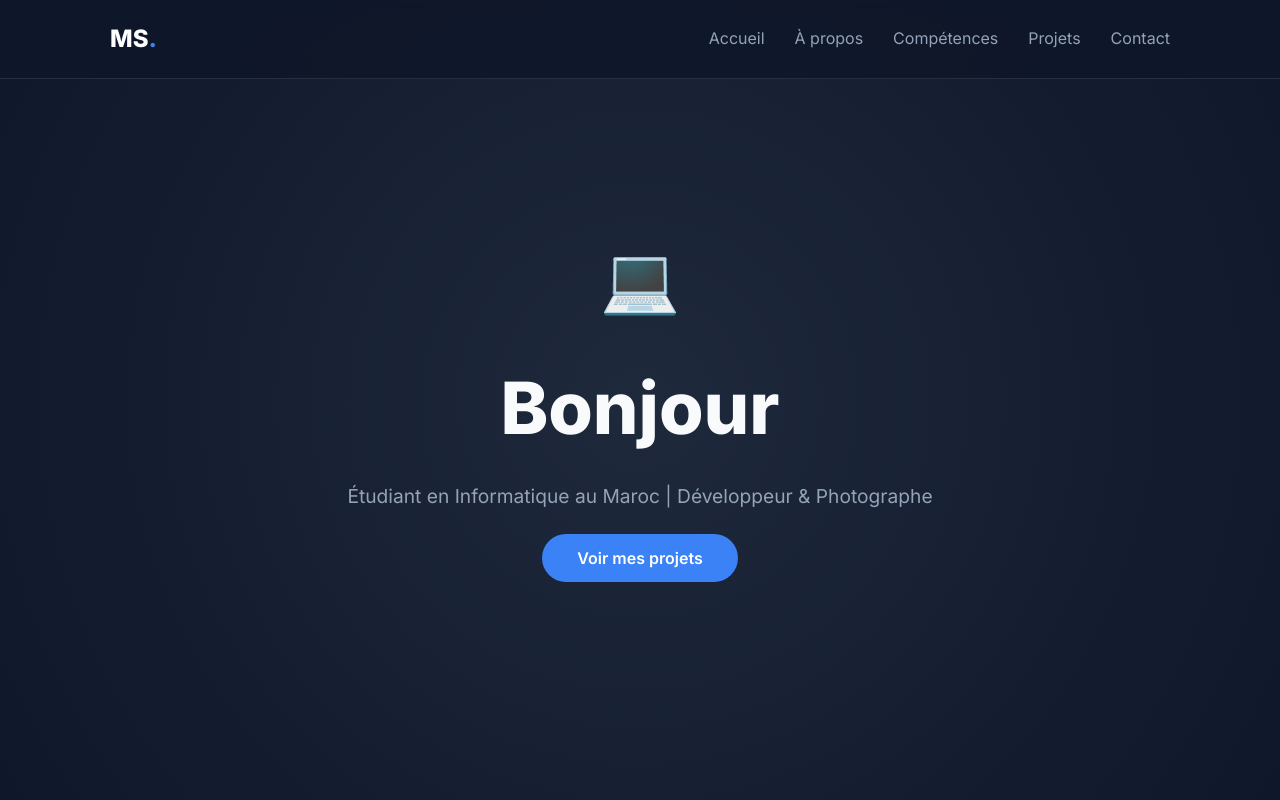
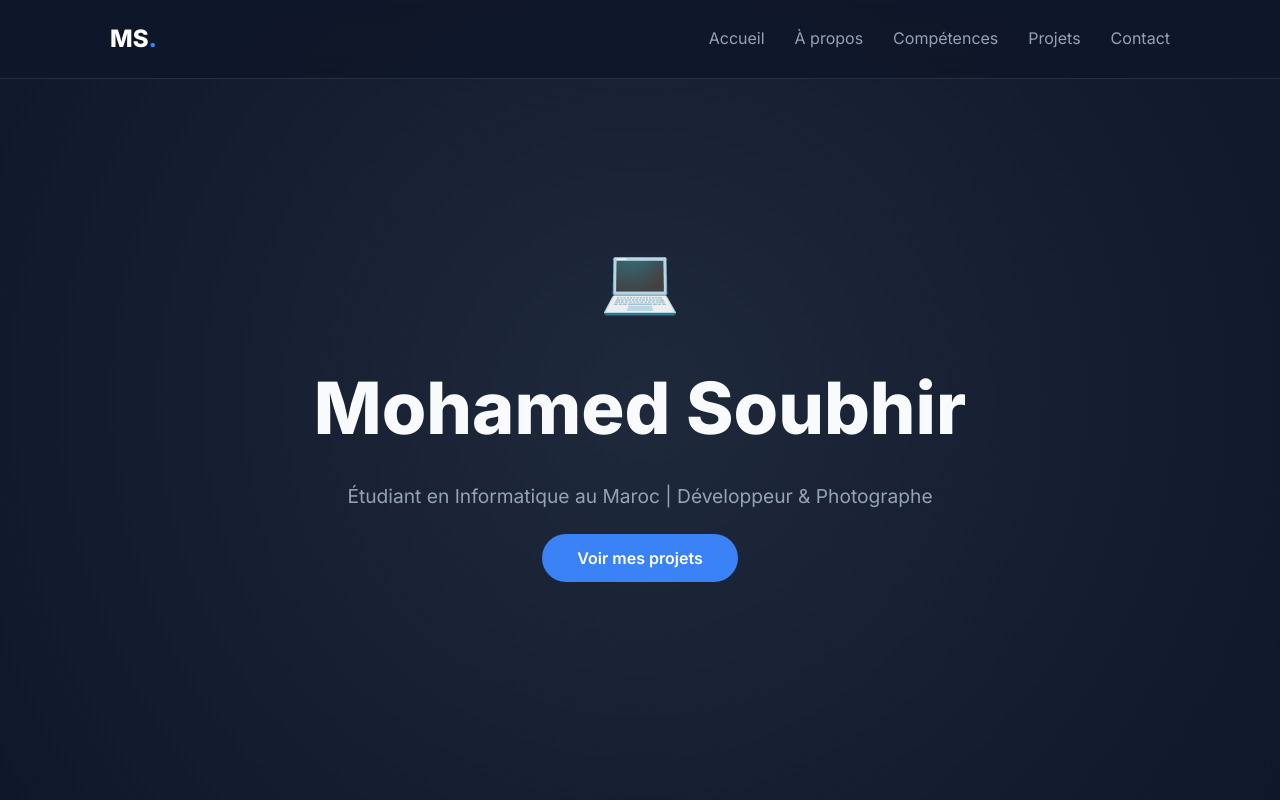
Before and after one commit to Wolf0904-dev/portfolio, a plain HTML site: page index.html in a window 1280 px wide. Shown: the top 800 px of the page. Drawn offline with Linux system fonts and the light colour scheme.

Commit message:
Update index.html

```diff
--- a/index.html
+++ b/index.html
@@ -29,7 +29,7 @@
         <div class="container">
             <div class="hero-content">
                 <div class="dev-icon">💻</div>
-                <h1>Bonjour</h1>
+                <h1>Mohamed Soubhir</h1>
                 <p>Étudiant en Informatique au Maroc | Développeur & Photographe</p>
                 <div class="hero-btns">
                     <a href="#projects" class="btn primary">Voir mes projets</a>
```
